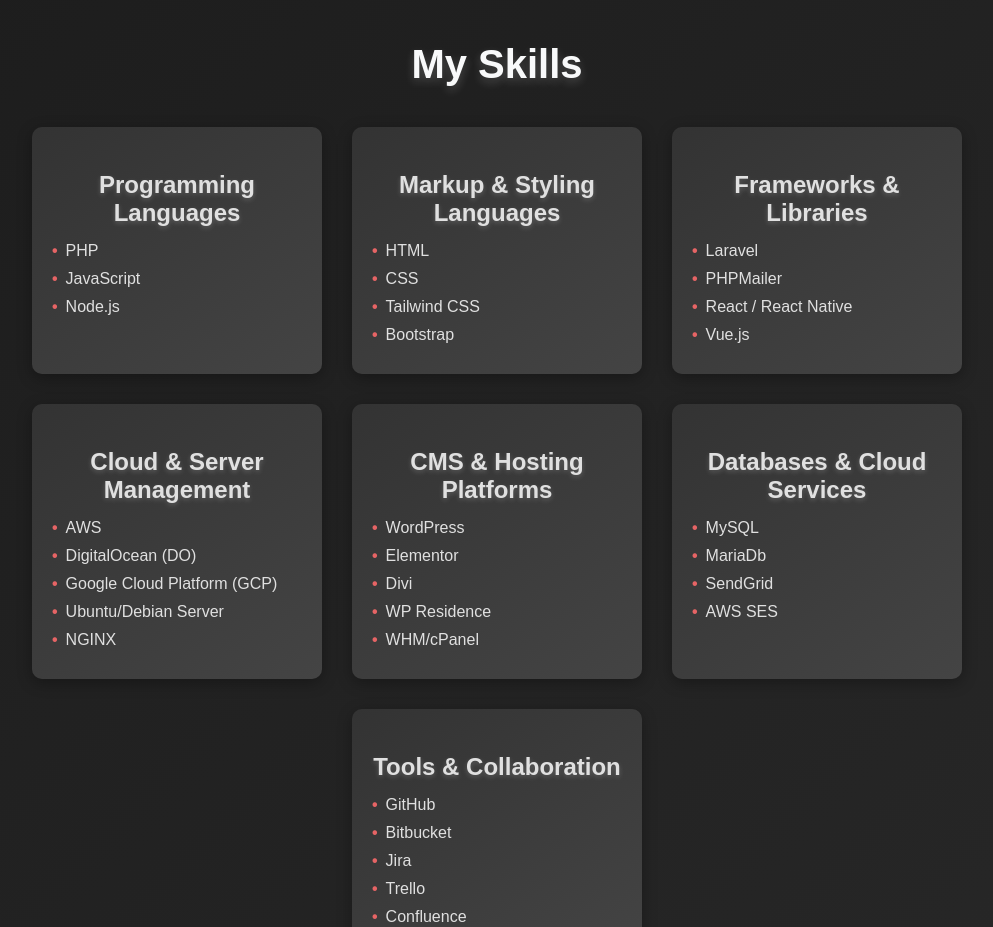
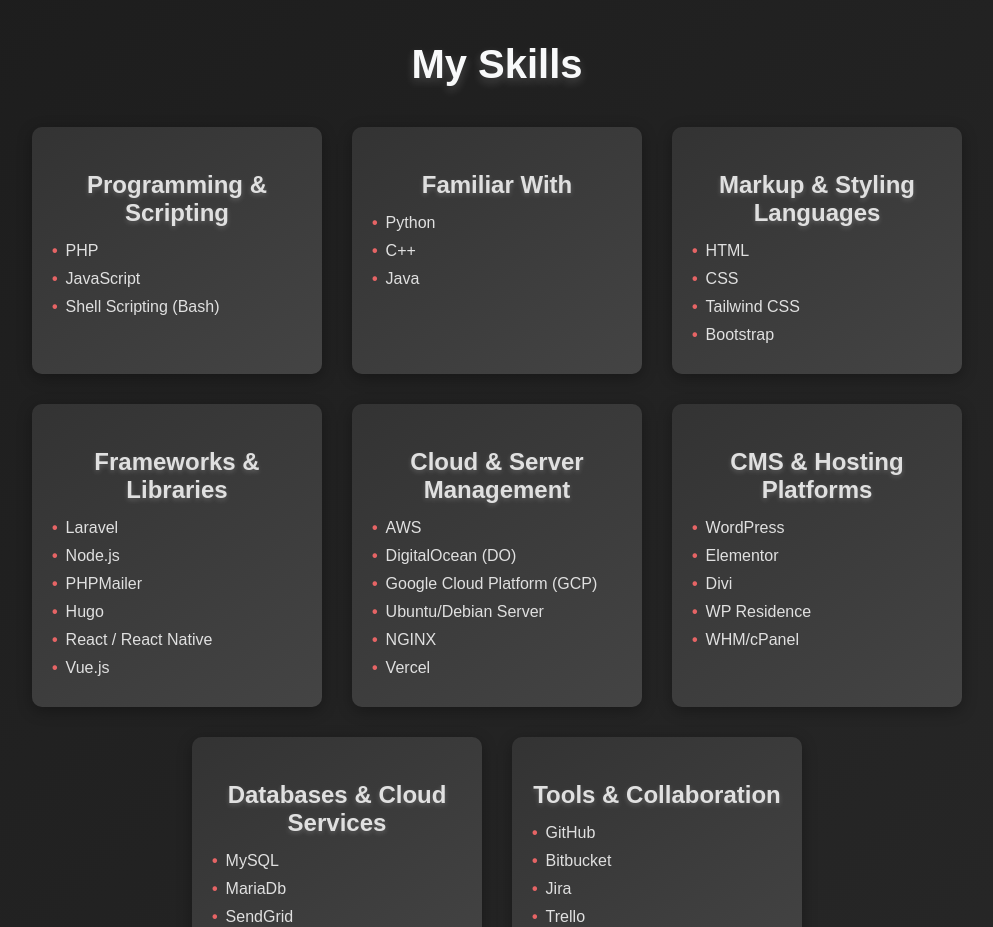
Before and after one commit to doedoe123-boop/portfolio, a plain HTML site: page index.html in a window 1280 px wide. Shown: the part 1420-2347 px from the top of the page, without its empty margins (143-1136 px from the left). Drawn offline with nearby package versions, Linux system fonts and the light colour scheme.

Commit message:
update skills

```diff
--- a/index.html
+++ b/index.html
@@ -112,12 +112,19 @@
             <div class="skills-wrapper">
               <!-- Programming Languages -->
               <div class="skill-category">
-                <h3>Programming Languages</h3>
+                <h3>Programming & Scripting</h3>
                 <ul>
                   <li>PHP</li>
                   <li>JavaScript</li>
-                  <li>Node.js</li>
-                  <!-- If you want to include Node.js here -->
+                  <li>Shell Scripting (Bash)</li>
+                </ul>
+              </div>
+              <div class="skill-category">
+                <h3>Familiar With</h3>
+                <ul>
+                  <li>Python</li>
+                  <li>C++</li>
+                  <li>Java</li>
                 </ul>
               </div>
 
@@ -128,9 +135,7 @@
                   <li>HTML</li>
                   <li>CSS</li>
                   <li>Tailwind CSS</li>
-                  <!-- If you'd like to include Tailwind as part of styling -->
                   <li>Bootstrap</li>
-                  <!-- If you want to include Bootstrap here -->
                 </ul>
               </div>
 
@@ -139,7 +144,9 @@
                 <h3>Frameworks & Libraries</h3>
                 <ul>
                   <li>Laravel</li>
+                  <li>Node.js</li>
                   <li>PHPMailer</li>
+                  <li>Hugo</li>
                   <li>React / React Native</li>
                   <li>Vue.js</li>
                 </ul>
@@ -154,6 +161,7 @@
                   <li>Google Cloud Platform (GCP)</li>
                   <li>Ubuntu/Debian Server</li>
                   <li>NGINX</li>
+                  <li>Vercel</li>
                 </ul>
               </div>
 
```
